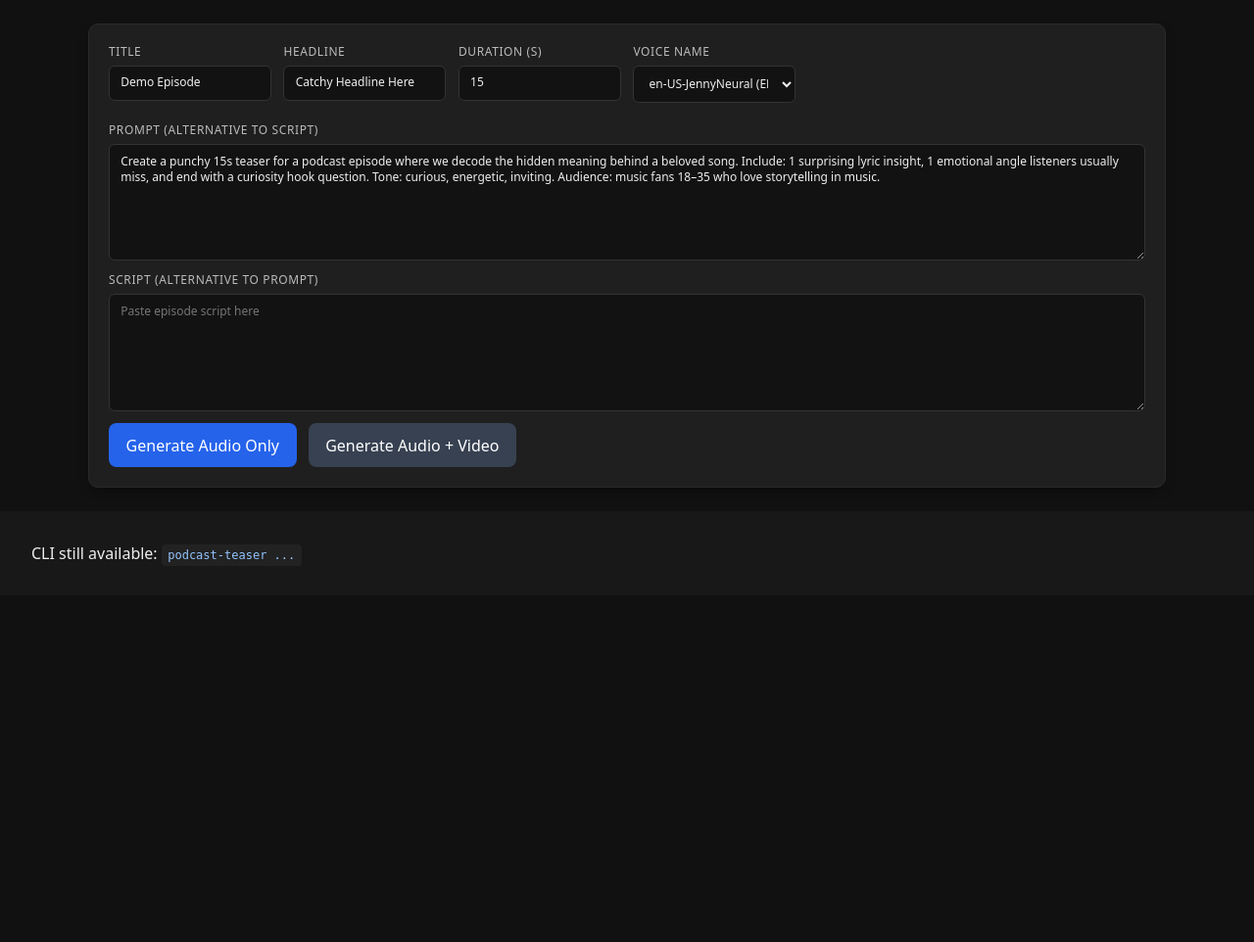
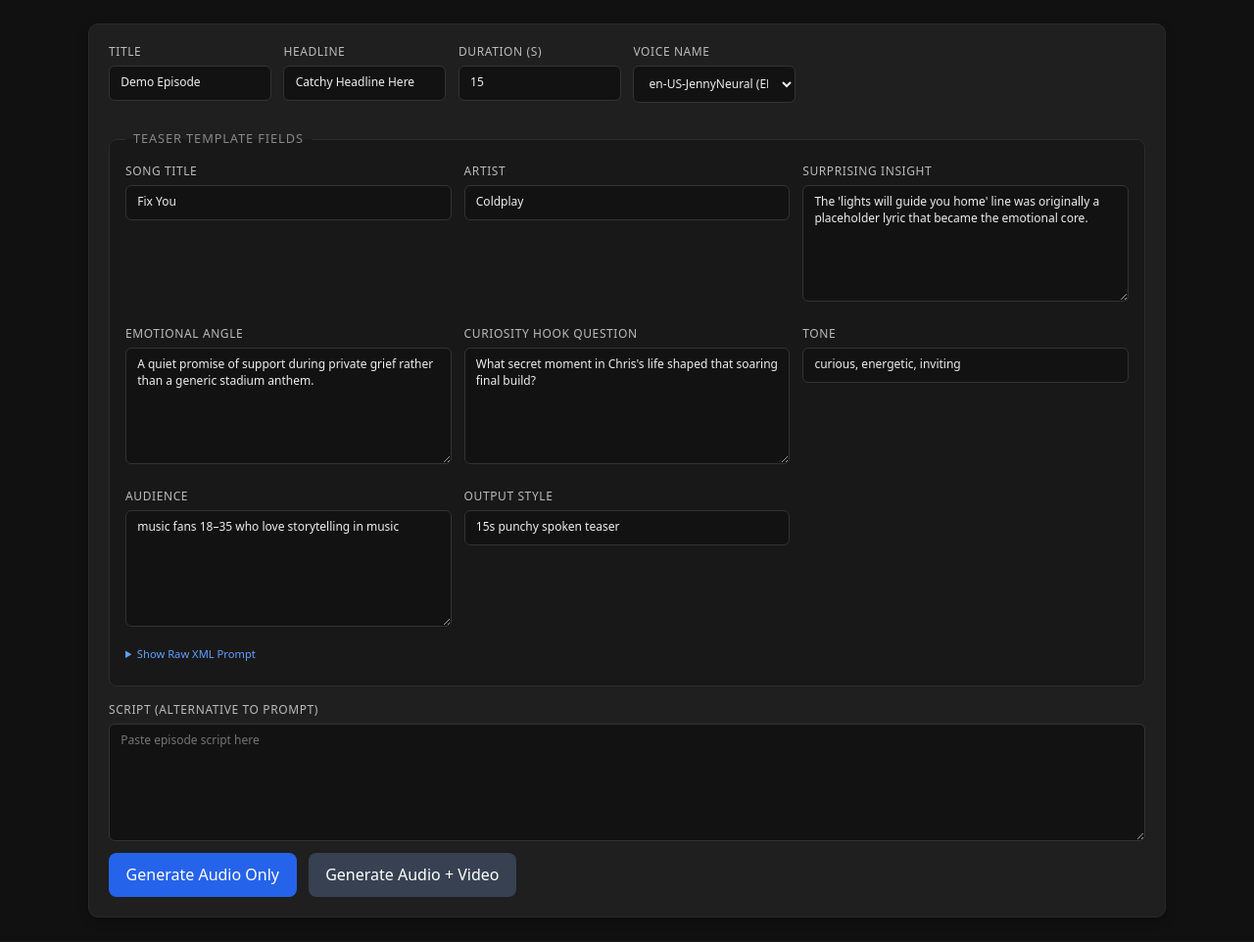
Before and after one commit to dorikro/podcast_teaser_generator, a FastAPI app: page / in a window 1280 px wide. Shown: the part 92-1054 px from the top of the page at 98% size. Before the commit the page ends 670 px from the top, so only its background shows below. Run offline with FastAPI, Linux system fonts and the light colour scheme.

Commit message:
web: restructure UI for TeaserTemplate XML with structured fields and auto-built prompt

```diff
--- a/1song/teaser_web/routers/ui.py
+++ b/1song/teaser_web/routers/ui.py
@@ -32,13 +32,45 @@ async def index(request: Request):
             "defaults": {
                 "title": "Demo Episode",
                 "prompt": (
-                    "Create a punchy 15s teaser for a podcast episode where we decode the hidden meaning behind a beloved song. "
-                    "Include: 1 surprising lyric insight, 1 emotional angle listeners usually miss, and end with a curiosity hook question. "
-                    "Tone: curious, energetic, inviting. Audience: music fans 18–35 who love storytelling in music."
+                    "<TeaserTemplate>\n"
+                    "  <Episode>\n"
+                    "    <SongTitle>{SONG_TITLE}</SongTitle>\n"
+                    "    <Artist>{ARTIST}</Artist>\n"
+                    "  </Episode>\n\n"
+                    "  <Content>\n"
+                    "    <SurprisingInsight>\n"
+                    "      {SURPRISING_LYRIC_INSIGHT}\n"
+                    "    </SurprisingInsight>\n\n"
+                    "    <EmotionalAngle>\n"
+                    "      {EMOTIONAL_ANGLE}\n"
+                    "    </EmotionalAngle>\n\n"
+                    "    <CuriosityHook>\n"
+                    "      {HOOK_QUESTION}\n"
+                    "    </CuriosityHook>\n"
+                    "  </Content>\n\n"
+                    "  <Tone>\n"
+                    "    curious, energetic, inviting\n"
+                    "  </Tone>\n\n"
+                    "  <Audience>\n"
+                    "    music fans 18–35 who love storytelling in music\n"
+                    "  </Audience>\n\n"
+                    "  <Output>\n"
+                    "    15s punchy spoken teaser\n"
+                    "  </Output>\n"
+                    "</TeaserTemplate>"
                 ),
                 "headline": "Catchy Headline Here",
                 "duration": 15,
                 "voice_name": settings.azure_speech_voice or "en-US-JennyNeural",
+                # Structured template defaults
+                "song_title": "Fix You",
+                "artist": "Coldplay",
+                "surprising_insight": "The 'lights will guide you home' line was originally a placeholder lyric that became the emotional core.",
+                "emotional_angle": "A quiet promise of support during private grief rather than a generic stadium anthem.",
+                "curiosity_hook": "What secret moment in Chris's life shaped that soaring final build?",
+                "tone_field": "curious, energetic, inviting",
+                "audience_field": "music fans 18–35 who love storytelling in music",
+                "output_desc": "15s punchy spoken teaser",
             },
         },
     )
--- a/1song/teaser_web/static/style.css
+++ b/1song/teaser_web/static/style.css
@@ -21,3 +21,10 @@ a{color:#60a5fa;text-decoration:none}
 a:hover{text-decoration:underline}
 code{background:#222;padding:.25rem .4rem;border-radius:4px;font-size:.75rem;color:#93c5fd}
 @media(max-width:640px){main{grid-template-columns:1fr} .grid{grid-template-columns:repeat(auto-fill,minmax(120px,1fr))}}
+
+fieldset.template-group{border:1px solid #2d2d2d;border-radius:8px;padding:1rem;margin:1rem 0;background:#181818}
+fieldset.template-group legend{padding:0 .5rem;font-size:.8rem;letter-spacing:.07em;text-transform:uppercase;color:#888}
+.grid.two-col{grid-template-columns:repeat(auto-fill,minmax(250px,1fr))}
+textarea.mono{font-family:ui-monospace, SFMono-Regular, Menlo, monospace;font-size:.7rem;background:#0f0f0f}
+details summary{cursor:pointer;font-size:.7rem;color:#61a0ff;margin:.5rem 0}
+details[open] summary{color:#8ab4ff}
--- a/1song/teaser_web/templates/index.html
+++ b/1song/teaser_web/templates/index.html
@@ -35,9 +35,39 @@
             </select>
           </label>
         </div>
-        <label>Prompt (alternative to Script)
-          <textarea name="prompt" rows="3" placeholder="Describe your episode">{{ defaults.prompt }}</textarea>
-        </label>
+        <fieldset class="template-group">
+          <legend>Teaser Template Fields</legend>
+          <div class="grid two-col">
+            <label>Song Title
+              <input name="song_title" value="{{ defaults.song_title }}" />
+            </label>
+            <label>Artist
+              <input name="artist" value="{{ defaults.artist }}" />
+            </label>
+            <label>Surprising Insight
+              <textarea name="surprising_insight" rows="2">{{ defaults.surprising_insight }}</textarea>
+            </label>
+            <label>Emotional Angle
+              <textarea name="emotional_angle" rows="2">{{ defaults.emotional_angle }}</textarea>
+            </label>
+            <label>Curiosity Hook Question
+              <textarea name="curiosity_hook" rows="2">{{ defaults.curiosity_hook }}</textarea>
+            </label>
+            <label>Tone
+              <input name="tone_field" value="{{ defaults.tone_field }}" />
+            </label>
+            <label>Audience
+              <textarea name="audience_field" rows="2">{{ defaults.audience_field }}</textarea>
+            </label>
+            <label>Output Style
+              <input name="output_desc" value="{{ defaults.output_desc }}" />
+            </label>
+          </div>
+          <details>
+            <summary>Show Raw XML Prompt</summary>
+            <textarea name="prompt" rows="12" class="mono" id="rawPrompt">{{ defaults.prompt }}</textarea>
+          </details>
+        </fieldset>
         <label>Script (alternative to Prompt)
           <textarea name="script" rows="6" placeholder="Paste episode script here"></textarea>
         </label>
@@ -71,9 +101,25 @@
     const videoLink = document.getElementById('videoLink');
     const finalLink = document.getElementById('finalLink');
 
+    function buildXmlPrompt(fd){
+      const xml = `\n<TeaserTemplate>\n  <Episode>\n    <SongTitle>${fd.get('song_title')||''}</SongTitle>\n    <Artist>${fd.get('artist')||''}</Artist>\n  </Episode>\n\n  <Content>\n    <SurprisingInsight>\n      ${fd.get('surprising_insight')||''}\n    </SurprisingInsight>\n\n    <EmotionalAngle>\n      ${fd.get('emotional_angle')||''}\n    </EmotionalAngle>\n\n    <CuriosityHook>\n      ${fd.get('curiosity_hook')||''}\n    </CuriosityHook>\n  </Content>\n\n  <Tone>\n    ${fd.get('tone_field')||''}\n  </Tone>\n\n  <Audience>\n    ${fd.get('audience_field')||''}\n  </Audience>\n\n  <Output>\n    ${fd.get('output_desc')||''}\n  </Output>\n</TeaserTemplate>`;
+      return xml.trim();
+    }
+
     function formData(mode){
       const fd = new FormData(form);
-      return Object.fromEntries([...fd.entries(), ['mode', mode]]);
+      // Rebuild prompt from structured fields unless user manually edited rawPrompt after expanding
+      const raw = document.getElementById('rawPrompt');
+      const userEdited = raw && raw.dataset.edited === 'true';
+      const prompt = userEdited ? raw.value : buildXmlPrompt(fd);
+      if(raw && !userEdited){ raw.value = prompt; }
+      const entries = [...fd.entries()].filter(([k]) => !['surprising_insight','emotional_angle','curiosity_hook','song_title','artist','tone_field','audience_field','output_desc'].includes(k));
+      return Object.fromEntries([...entries, ['prompt', prompt], ['mode', mode]]);
+    }
+
+    const rawPrompt = document.getElementById('rawPrompt');
+    if(rawPrompt){
+      rawPrompt.addEventListener('input', () => { rawPrompt.dataset.edited = 'true'; });
     }
 
     async function trigger(mode){
```
